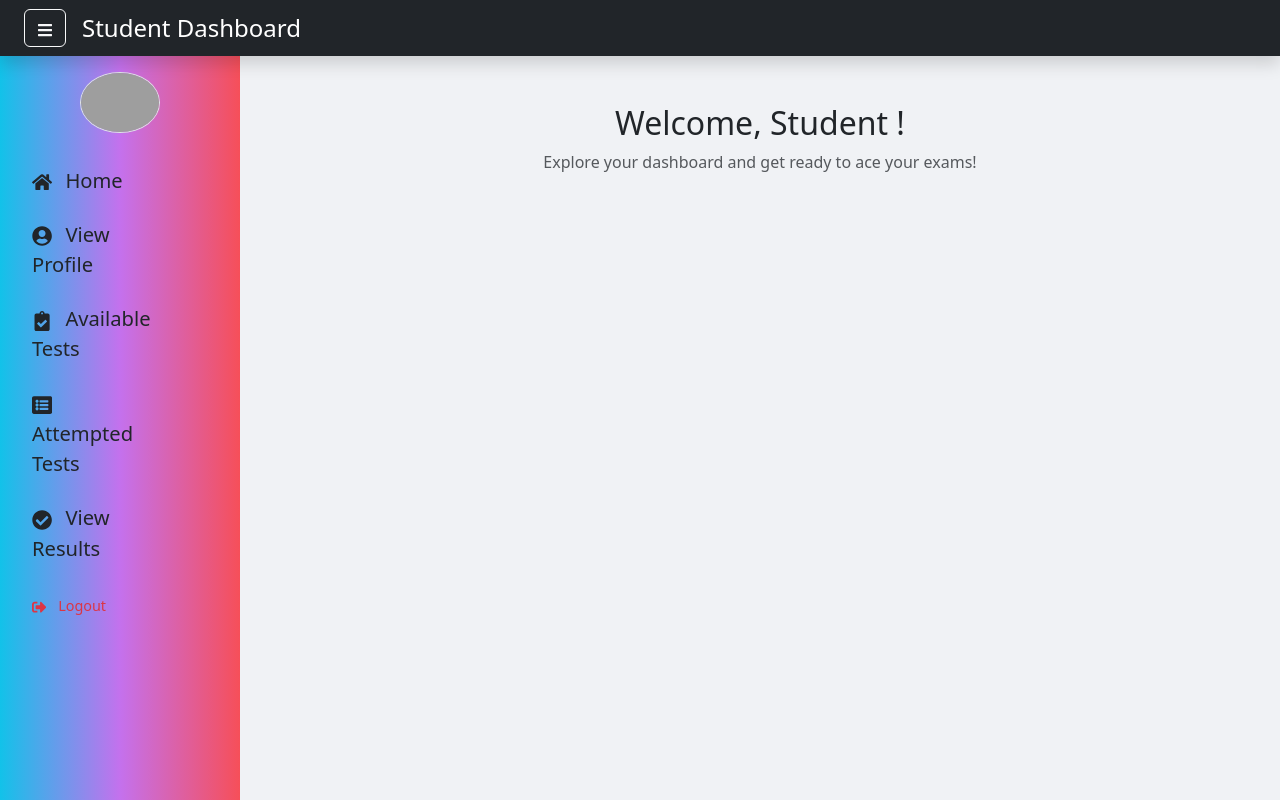
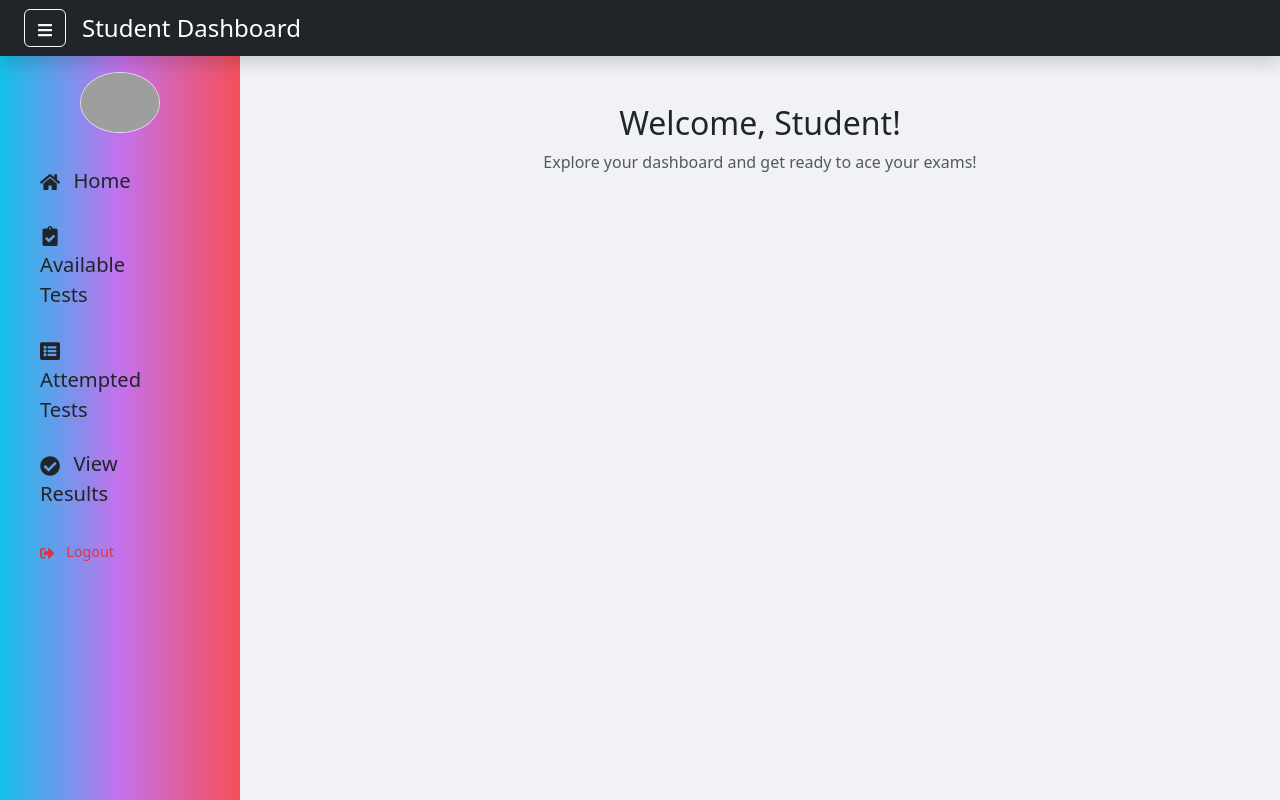
Before and after one commit to aishwaryaPangale/aishwaryaPangale-Online-Exam-Application-Frontend, a React (Vite) app: page /student in a window 1280 px wide. Built offline with nearby package versions, Linux system fonts and the light colour scheme; grey boxes are pictures that could not be loaded.

Commit message:
studentDashboard changes
by pallavi

```diff
--- a/src/Component/Login.jsx
+++ b/src/Component/Login.jsx
@@ -67,13 +67,10 @@ const Login = () => {
                 otp,
             });
 
-            console.log("Login response:", response.data); // Debug: check structure
-           // ✅ Add this
-
-           console.log("Login response:", response.data);
            localStorage.setItem("studentName", response.data.name);
            localStorage.setItem("username", response.data.username);
             setMessage(response.data.message || "✅ Login successful!");
+            console.log("Login response data:", response.data);
 
 
             setTimeout(() => {
--- a/src/StudentDashboard/Student.jsx
+++ b/src/StudentDashboard/Student.jsx
@@ -1,5 +1,4 @@
-// src/components/Student.js
-import React, { useState } from "react";
+import React, { useState, useEffect } from "react";
 import { NavLink, Outlet, useNavigate, useLocation } from "react-router-dom";
 import {
   FaUserCircle, FaHome, FaListAlt,
@@ -7,13 +6,28 @@ import {
 } from "react-icons/fa";
 import "bootstrap/dist/css/bootstrap.min.css";
 import "bootstrap/dist/js/bootstrap.bundle.min.js";
+import axios from "axios";
 
 const Student = () => {
   const [showSidebar, setShowSidebar] = useState(true);
+  const [student, setStudent] = useState(null);
   const navigate = useNavigate();
   const location = useLocation();
-    const studentName = localStorage.getItem("studentName") || "Student";
   const username = localStorage.getItem("username");
+
+  useEffect(() => {
+    const fetchStudent = async () => {
+      if (!username) return;
+      try {
+        const res = await axios.get(`http://localhost:8081/api/register/username/${username}`);
+        setStudent(res.data);
+      } catch (err) {
+        console.error("Error fetching student data:", err);
+      }
+    };
+
+    fetchStudent();
+  }, [username]);
 
   const handleLogout = () => {
     localStorage.clear();
@@ -37,18 +51,19 @@ const Student = () => {
             <img src="https://www.w3schools.com/howto/img_avatar.png" alt="avatar" width="80px" className="rounded-circle border" />
           </div>
 
-                    <ul className="nav flex-column" style={{ fontSize: "0.9em" }}>
+          <ul className="nav flex-column   ps-2" style={{ fontSize: "0.9em" }}>
             <li className="nav-item mb-2">
               <NavLink to="/student" className="nav-link text-dark">
                 <FaHome className="me-2" /> Home
               </NavLink>
             </li>
+            {student && (
               <li className="nav-item mb-2">
-                            <NavLink to={`/student/profile/${username}`} className="nav-link text-dark">
+                <NavLink to={`/student/profile/${student.username}`} className="nav-link text-dark">
                   <FaUserCircle className="me-2" /> View Profile
                 </NavLink>
-
               </li>
+            )}
             <li className="nav-item mb-2">
               <NavLink to="/student/tests" className="nav-link text-dark">
                 <FaClipboardCheck className="me-2" /> Available Tests
@@ -75,7 +90,7 @@ const Student = () => {
         <main className="flex-grow-1 p-4 overflow-auto" style={{ backgroundColor: "#f0f2f5" }}>
           {location.pathname === "/student" ? (
             <div className="text-center mt-4">
-                            <h2>Welcome, Student !</h2>
+              <h2>Welcome, {student ? student.name : "Student"}!</h2>
               <p className="text-muted">Explore your dashboard and get ready to ace your exams!</p>
             </div>
           ) : (
--- a/src/StudentDashboard/StudentProfile.jsx
+++ b/src/StudentDashboard/StudentProfile.jsx
@@ -7,8 +7,16 @@ const StudentProfile = () => {
   const [student, setStudent] = useState(null);
   const [loading, setLoading] = useState(true);
 
+  console.log("Username from URL:", username);
+
   useEffect(() => {
     const fetchProfile = async () => {
+      if (!username) {
+        console.warn("No username provided in URL.");
+        setLoading(false);
+        return;
+      }
+
       try {
         const response = await axios.get(`http://localhost:8081/api/register/username/${username}`);
         setStudent(response.data);
@@ -19,10 +27,8 @@ const StudentProfile = () => {
       }
     };
 
-    if (username) fetchProfile();
-    else setLoading(false);
+    fetchProfile();
   }, [username]);
-
 
   if (loading) return <div className="container mt-5">Loading profile...</div>;
   if (!student) return <div className="container mt-5">No profile data found.</div>;
```
Lines whose indentation alone changed are shown as unchanged.
